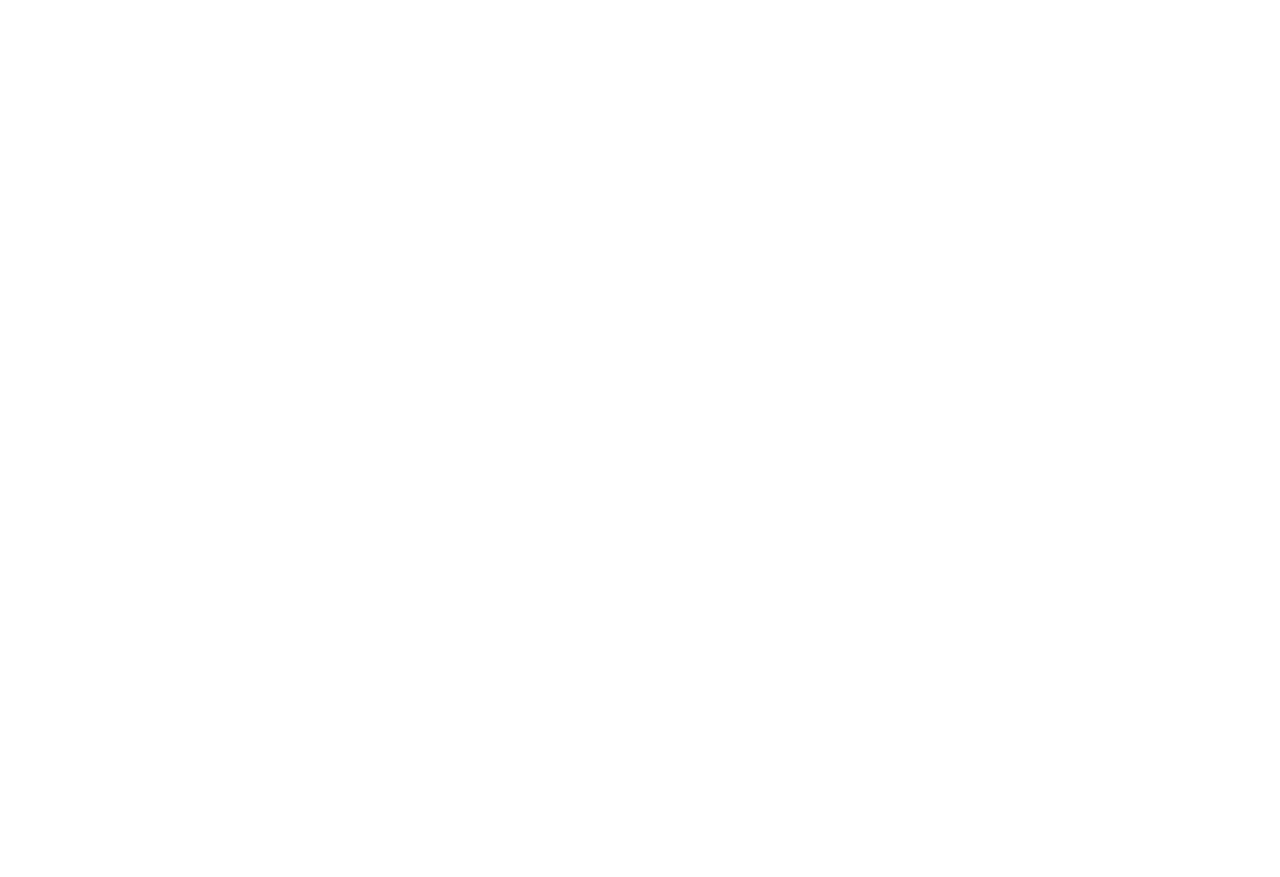
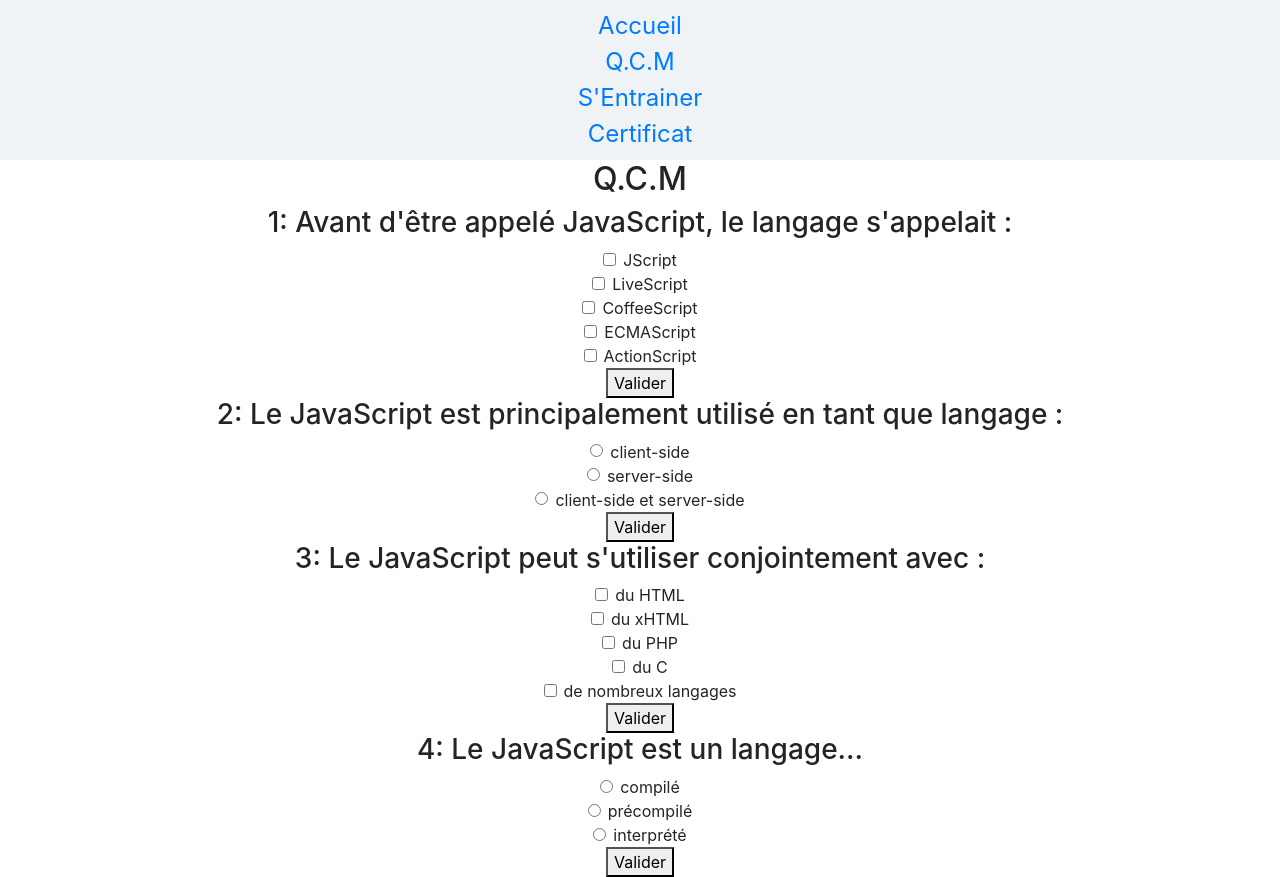
Before and after one commit to QuizzMacademia/Quizz, a React (Create React App) app in the folder FrontEnd/: page /Accueil/Entainement in a window 1280 px wide. Before the commit the page ends 800 px from the top, so only its background shows below. Built offline with nearby package versions, Linux system fonts and the light colour scheme.

Commit message:
Routing + component acceuil + menu + quizz + training + mock

```diff
--- a/FrontEnd/package.json
+++ b/FrontEnd/package.json
@@ -12,7 +12,9 @@
     "react-dom": "^16.13.1",
     "react-router": "^5.1.2",
     "react-router-dom": "^5.1.2",
-    "react-scripts": "3.4.1"
+    "react-scripts": "3.4.1",
+    "immutable": "latest"
+
   },
   "scripts": {
     "start": "react-scripts start",
--- a/FrontEnd/src/App.js
+++ b/FrontEnd/src/App.js
@@ -1,9 +1,10 @@
 import React, {useState} from 'react';
 import './App.css';
 import Login from "./components/login/Login";
-import { BrowserRouter as Switch, Route } from 'react-router-dom';
+import { Route } from 'react-router-dom';
 import Accueil from "./components/accueil/Accueil";
-import Training from "./components/accueil/Training";
+
+import {Switch} from "react-router";
 
 function App() {
     const [users, setUsers] = useState([
@@ -12,13 +13,15 @@ function App() {
 
 
   return (
-      <Switch>
-    <div className="App">
-        <Route exact path='/' render={() => <Login listeUtilisateur={users} />}/>
-        <Route exact path='/Accueil' component={Accueil} />
+      <div className="App">
+          {/*          <Route exact path='/' render={() => <Login listeUtilisateur={users}/>}/>
+          <Route exact path='/Accueil' component={Accueil}/> */}
+          <Switch>
+              <Route exact path='/' render={() => <Login listeUtilisateur={users}/>}/>
+              <Route path='/Accueil' component={Accueil}/>
+          </Switch>
+      </div>
 
-    </div>
-      </Switch>
   );
 }
 
--- a/FrontEnd/src/components/accueil/Accueil.jsx
+++ b/FrontEnd/src/components/accueil/Accueil.jsx
@@ -1,22 +1,28 @@
 import React from "react";
-import Nav from "react-bootstrap/Nav";
 import './accueil.css'
-import {BrowserRouter as Switch, Route} from "react-router-dom";
-import Login from "../login/Login";
+import {Route} from "react-router-dom";
 import Training from "./Training";
 import Menu from "./menu";
+import {Switch} from "react-router";
 
-const  Accueil = () => {
+const Accueil = () => {
     return (
-        <Switch>
-            <div >
-                <Menu/>
-                <Route exact path='/Accueil/QCM' component={Training} />
-                <Route exact path='/Accueil/Entainement' component={Training} />
-                <Route exact path='/Accueil/Certificat' component={Training} />
-            </div>
-        </Switch>
-
+        <div>
+            {/*<Router>
+                    <Menu/>
+                    <Route exact  path='/Accueil' render={() =><h1>hello</h1>}/>
+                    <Route exact path='/Accueil/Entainement' component={Training}/>
+                    <Route exact path='/Accueil/QCM'  render={() =><h1> Q C M</h1>}/>
+                    <Route exact path='/Accueil/Certificat' render={() =><h1> CERTIFICAT</h1>}/>
+                </Router>*/}
+            <Menu/>
+            <Switch>
+                <Route exact path='/Accueil' render={() => <h1>hello</h1>}/>
+                <Route exact path='/Accueil/Entainement' component={Training}/>
+                <Route exact path='/Accueil/QCM' render={() => <h1> Q C M</h1>}/>
+                <Route exact path='/Accueil/Certificat' render={() => <h1> CERTIFICAT</h1>}/>
+            </Switch>
+        </div>
     );
 };
 
--- a/FrontEnd/src/components/accueil/Training.jsx
+++ b/FrontEnd/src/components/accueil/Training.jsx
@@ -1,38 +1,39 @@
-import React from "react";
+import React, {useState} from "react";
 import mock_questionnaire from '../shared/mock/mock_questionnaire';
 import Form from "react-bootstrap/Form";
+function Training() {
+    const exam = mock_questionnaire.questions[0];
+    const [verif, setVerif] = useState(false)
+    const handleResponse = () => {
 
-function Training() {
+    }
+    const verifReponse = evt => {
+        evt.preventDefault();
+        console.log('ok')
+        setVerif(true)
+    }
 
-    return (
-        <div>
-            <Form>
-                {mock_questionnaire.questions[0].questionName}
-                <br />
-                <Form.Check type='radio' id={0} name='test' label={mock_questionnaire.questions[0].choixQuestion[0]} />
-                <Form.Check type='radio' id={1} name='test' label={mock_questionnaire.questions[0].choixQuestion[1]} />
-                <Form.Check type='radio' id={2} name='test' label={mock_questionnaire.questions[0].choixQuestion[2]} />
-                <Form.Check type='radio' id={3} name='test' label={mock_questionnaire.questions[0].choixQuestion[3]} />
-                <Form.Check type='radio' id={4} name='test' label={mock_questionnaire.questions[0].choixQuestion[4]} />
-                {['checkbox', 'radio'].map((type) => (
-                    <div key={`default-${type}`} className="mb-3">
-                        <Form.Check
-                            type={type}
-                            id={`default-${type}`}
-                            label={`default ${type}`}
-                        />
+    return <div>
 
-                        <Form.Check
-                            disabled
-                            type={type}
-                            label={`disabled ${type}`}
-                            id={`disabled-default-${type}`}
-                        />
-                    </div>
-                ))}
-            </Form>
-        </div>
-    );
+        <Form>
+            <h2> Q.C.M</h2>
+            {mock_questionnaire.questions.map((question, rang) =>
+                (<>
+                    <h3>{rang + 1}: {question.questionName}</h3>
+                    {question.choixQuestion.map((choix, index) => (
+                        <Form.Check type={question.typeChoix} id={Date.now().toString()} key={"choix" + index}
+                                    name='test'
+                                    label={choix} onchange={handleResponse}/>
+                    ))}
+                    <button onClick={verifReponse}> Valider</button>
+                    <br/>
+                    {verif && question.explication}
+                </>)
+            )}
+        </Form>
+
+
+    </div>;
 }
 
 export default Training;
--- a/FrontEnd/src/components/accueil/menu.jsx
+++ b/FrontEnd/src/components/accueil/menu.jsx
@@ -1,21 +1,39 @@
 import React from "react";
 import Nav from "react-bootstrap/Nav";
 import './accueil.css'
+import {Route, Link} from "react-router-dom";
+import Training from "./Training";
 
 const  Menu = () => {
     return (
         <div className="nav justify-content-center menu">
-            <Nav justify variant="pills" >
+            {/*            <Nav justify variant="pills" >
                 <Nav.Item>
                     <Nav.Link href="/Accueil/QCM">Q.C.M</Nav.Link>
                 </Nav.Item>
                 <Nav.Item>
-                    <Nav.Link href="/Accueil/Entainement">S'entraîner</Nav.Link>
+                    <Nav.Link href="/Accueil/Entainement">S'Entrainer</Nav.Link>
                 </Nav.Item>
                 <Nav.Item>
                     <Nav.Link href="/Accueil/Certificat">Certificat</Nav.Link>
                 </Nav.Item>
-            </Nav>
+            </Nav>*/}
+            <nav className="navbar navbar-light">
+                <ul className="nav navbar-nav">
+                    <li>
+                        <Link to="/Accueil">Accueil</Link>
+                    </li>
+                    <li>
+                        <Link to="/Accueil/QCM">Q.C.M</Link>
+                    </li>
+                    <li>
+                        <Link to="/Accueil/Entainement">S'Entrainer</Link>
+                    </li>
+                    <li>
+                        <Link to="/Accueil/Certificat">Certificat</Link>
+                    </li>
+                </ul>
+            </nav>
         </div>
     );
 };
--- a/FrontEnd/src/components/shared/mock/mock_questionnaire.js
+++ b/FrontEnd/src/components/shared/mock/mock_questionnaire.js
@@ -9,7 +9,7 @@ const MOCK_QUESTIONNAIRE = {
         typeQuestion: 'trainning',
         categorie: 'JavaScript',
         nivieauDiff: 1,
-        typeChoix: 'simple',
+        typeChoix: 'checkbox',
         choixQuestion: [
             'JScript',
             'LiveScript',
@@ -26,7 +26,7 @@ const MOCK_QUESTIONNAIRE = {
         typeQuestion: 'trainning',
         categorie: 'JavaScript',
         nivieauDiff: 1,
-        typeChoix: 'simple',
+        typeChoix: 'radio',
         choixQuestion: [
             'client-side',
             'server-side',
@@ -34,6 +34,38 @@ const MOCK_QUESTIONNAIRE = {
         ],
         bonneReponse: [0],
         explication: 'Le JavaScript est un langage conçu pour dynamiser les pages Web après leur téléchargement par les navigateurs, il est donc client-side vu qu\'il s\'exécute par le biais du navigateur. Cependant, il est possible de l\'utiliser dans des applications server-side mais nous n\'aborderons pas ce concept dans ce cours.'
+    }, {
+        id: 3,
+        questionName: 'Le JavaScript peut s\'utiliser conjointement avec :',
+        typeQuestion: 'trainning',
+        categorie: 'JavaScript',
+        nivieauDiff: 1,
+        typeChoix: 'checkbox',
+        choixQuestion: [
+            'du HTML',
+            'du xHTML',
+            'du PHP',
+            'du C',
+            'de nombreux langages'
+        ],
+        bonneReponse: [4],
+        explication: 'Le JavaScript est un langage dont l\'utilisation majoritaire se fait conjointement avec du HTML, mais il peut s\'utiliser avec beaucoup d\'autre langages. Par exemple, Firefox s\'en sert pour son interface en XUL, et Adobe AIR exploite aussi ce langage pour sa plateforme portable (concurrente de Java).'
+    }, {
+        id: 4,
+        questionName: 'Le JavaScript est un langage...',
+        typeQuestion: 'trainning',
+        categorie: 'JavaScript',
+        nivieauDiff: 1,
+        typeChoix: 'radio',
+        choixQuestion: [
+            'compilé',
+            'précompilé',
+            'interprété'
+        ],
+        bonneReponse: [2],
+        explication: 'Le JavaScript est un langage interprété. Il est nécessaire de posséder un interpréteur, inclus dans les navigateurs, pour exécuter un code JavaScript.\n' +
+            '\n' +
+            'Cela dit, côté technique, les interprétateurs agissent de plus en plus en compilant le code, de manière à l’exécuter plus rapidement : on appelle ça la compilation JIT : Just In Time, ou « en temps réel ».'
     }]
 };
 
--- a/FrontEnd/src/index.js
+++ b/FrontEnd/src/index.js
@@ -4,11 +4,14 @@ import './index.css';
 import App from './App';
 import * as serviceWorker from './serviceWorker';
 import 'bootstrap/dist/css/bootstrap.min.css';
+import {BrowserRouter as Router} from "react-router-dom";
 
 ReactDOM.render(
-  <React.StrictMode>
-    <App />
-  </React.StrictMode>,
+    <Router>
+        <React.StrictMode>
+            <App/>
+        </React.StrictMode>
+    </Router>,
   document.getElementById('root')
 );
 
```
